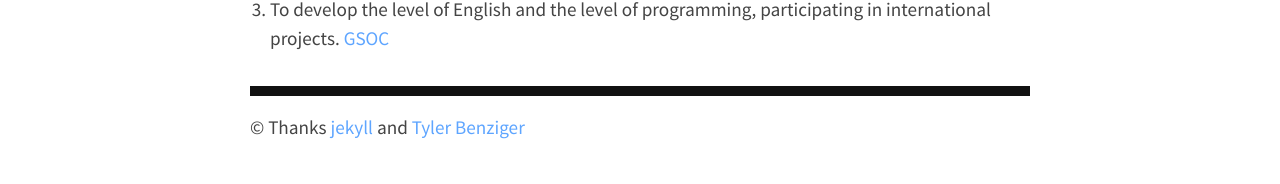
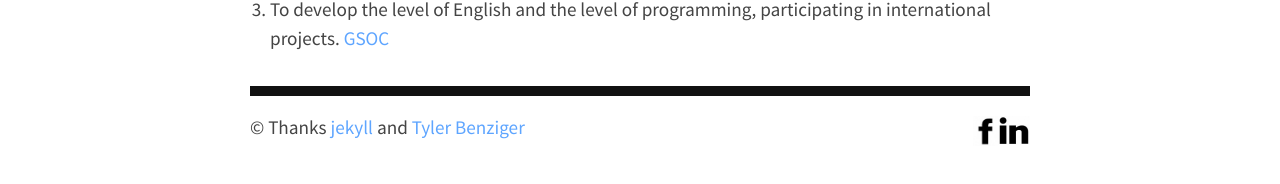
Before and after one commit to deamoon/deamoon.github.io, a Jekyll site: the page built from index.html, in a window 1280 px wide. Shown: the part 592-776 px from the top of the page. Built offline with Jekyll 4.4.1, drawn with Linux system fonts in a browser that asks for light colours; the list of posts is cut into pages by our own code.

Commit message:
Add paper work

```diff
--- a/_includes/footer.html
+++ b/_includes/footer.html
@@ -2,6 +2,9 @@
     <nav class="container">
         <ul>
             &copy; Thanks <a href="http://jekyllrb.com">jekyll</a> and <a href="https://github.com/tybenz/exemplar">Tyler Benziger</a>
+            <!-- <img src="/img/facebook.png"> -->
+        	<a href="http://linkedin.com/pub/dmitry-ivanovsky"><img align="right" src="/img/linkedin.png">
+        	<a href=""><img align="right" width="25px" height="25px" src="/img/facebook.png"></a>
         </ul>
     </nav>
 </footer>
```
Also changed, not shown: _includes/header.html (line endings or trailing spaces), img/facebook.png (added), img/linkedin.png (added), img/social-icon.jpg (added), 14 other files.
